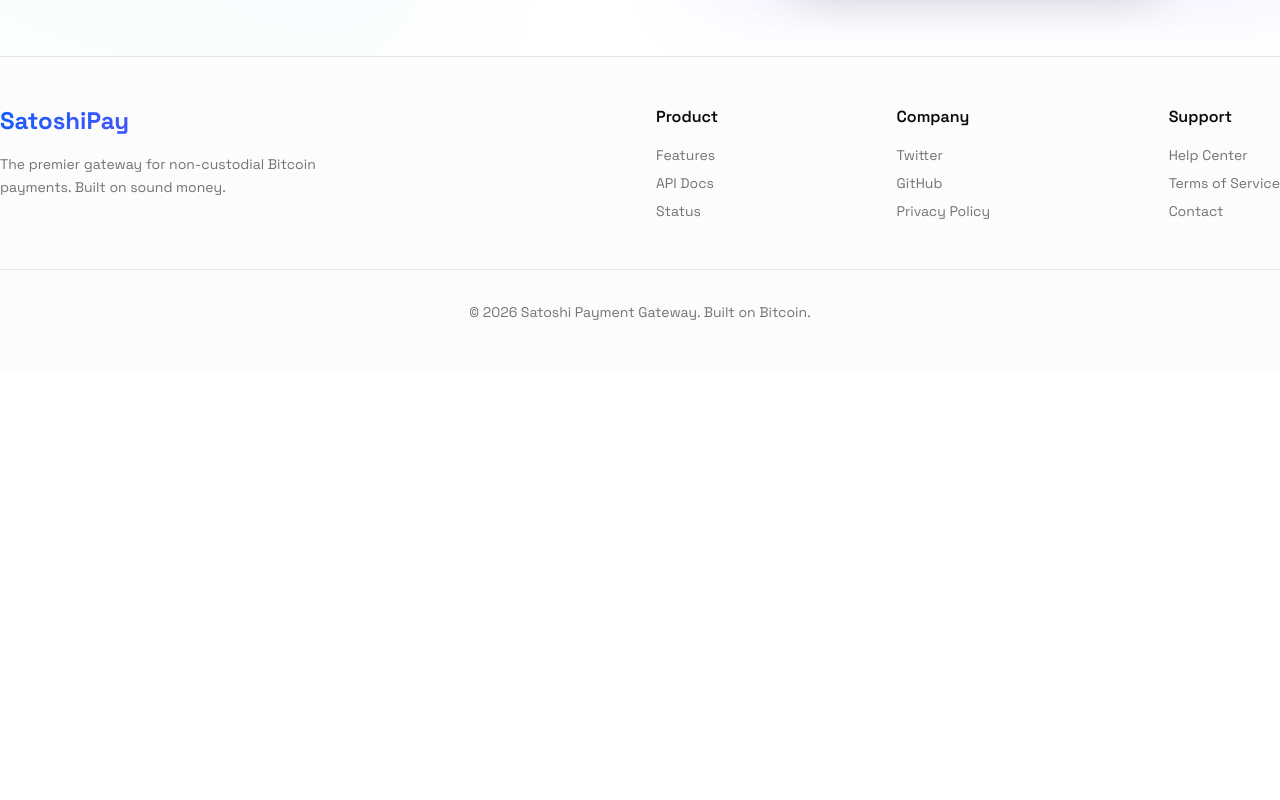
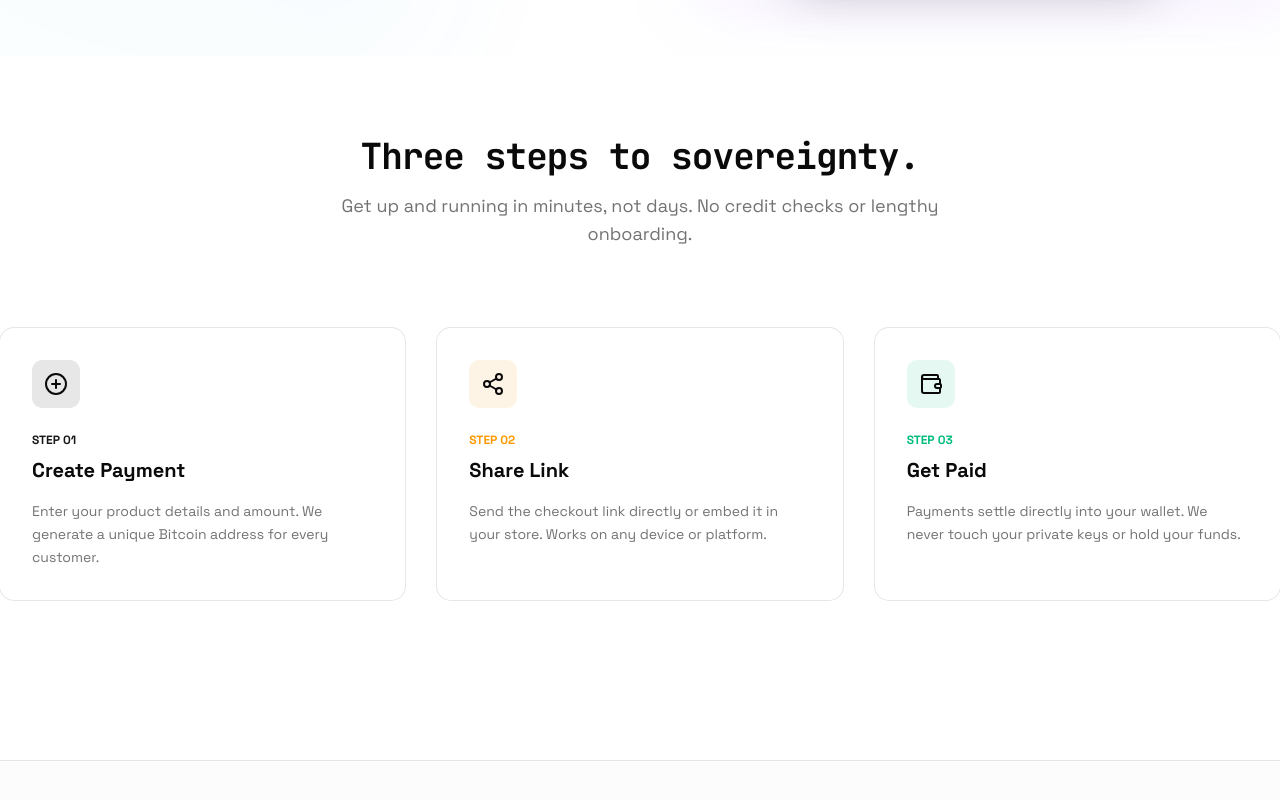
Before and after one commit to mkafonso/satoshi, a Next.js app in the folder web/: page / in a window 1280 px wide. Shown: the part 700-1500 px from the top of the page. Before the commit the page ends 1070 px from the top, so only its background shows below. Built offline with nearby package versions, Linux system fonts and the light colour scheme.

Commit message:
feat: add how-it-works section to landing page

```diff
--- a/web/app/(landing)/page.tsx
+++ b/web/app/(landing)/page.tsx
@@ -1,9 +1,11 @@
 import { HeroSection } from '@/modules/landing/hero/components/hero-section'
+import { HowItWorks } from '@/modules/landing/how-it-works/components/how-it-works'
 
 export default function Page() {
 	return (
-		<>
+		<div className="space-y-20 pb-40">
 			<HeroSection />
-		</>
+			<HowItWorks />
+		</div>
 	)
 }
--- a/web/components/ui/button.tsx
+++ b/web/components/ui/button.tsx
@@ -26,7 +26,7 @@ const buttonVariants = cva(
 					'h-8 gap-1.5 px-2.5 has-data-[icon=inline-end]:pr-2 has-data-[icon=inline-start]:pl-2',
 				xs: "h-6 gap-1 rounded-[min(var(--radius-md),10px)] px-2 text-xs in-data-[slot=button-group]:rounded-lg has-data-[icon=inline-end]:pr-1.5 has-data-[icon=inline-start]:pl-1.5 [&_svg:not([class*='size-'])]:size-3",
 				sm: "h-7 gap-1 rounded-[min(var(--radius-md),12px)] px-2.5 text-[0.8rem] in-data-[slot=button-group]:rounded-lg has-data-[icon=inline-end]:pr-1.5 has-data-[icon=inline-start]:pl-1.5 [&_svg:not([class*='size-'])]:size-3.5",
-				lg: 'h-9 gap-1.5 px-2.5 has-data-[icon=inline-end]:pr-3 has-data-[icon=inline-start]:pl-3',
+				lg: 'h-11 gap-1.5 px-2.5 has-data-[icon=inline-end]:pr-3 has-data-[icon=inline-start]:pl-3',
 				icon: 'size-8',
 				'icon-xs':
 					"size-6 rounded-[min(var(--radius-md),10px)] in-data-[slot=button-group]:rounded-lg [&_svg:not([class*='size-'])]:size-3",
--- /dev/null
+++ b/web/modules/landing/how-it-works/components/how-it-works.tsx
@@ -0,0 +1,39 @@
+'use client'
+
+import { motion } from 'framer-motion'
+import { Steps } from '../data/steps'
+import { StepCard } from './step-card'
+
+export function HowItWorks() {
+	return (
+		<div className="container mx-auto px-4 md:px-0">
+			<motion.div
+				initial={{ opacity: 0, y: 40 }}
+				whileInView={{ opacity: 1, y: 0 }}
+				viewport={{ once: true }}
+				transition={{ duration: 0.5 }}
+				className="text-center mb-20 space-y-4"
+			>
+				<h2 className="font-mono text-4xl font-bold tracking-tight">Three steps to sovereignty.</h2>
+
+				<p className="text-muted-foreground text-lg max-w-2xl mx-auto">
+					Get up and running in minutes, not days. No credit checks or lengthy onboarding.
+				</p>
+			</motion.div>
+
+			<div className="grid grid-cols-1 md:grid-cols-3 gap-8">
+				{Steps.map((step, index) => (
+					<motion.div
+						key={step.id}
+						initial={{ opacity: 0, y: 40 }}
+						whileInView={{ opacity: 1, y: 0 }}
+						viewport={{ once: true }}
+						transition={{ duration: 0.5, delay: index * 0.15 }}
+					>
+						<StepCard step={step} />
+					</motion.div>
+				))}
+			</div>
+		</div>
+	)
+}
--- /dev/null
+++ b/web/modules/landing/how-it-works/components/step-card.tsx
@@ -0,0 +1,32 @@
+import { Card, CardContent } from '@/components/ui/card'
+import { cn } from '@/lib/utils'
+import { Step } from '../types/step'
+
+type StepCardProps = {
+	step: Step
+}
+
+export function StepCard(props: StepCardProps) {
+	const { step } = props
+
+	return (
+		<Card className="group p-8 rounded-xl  h-full transition-all duration-500 hover:-translate-y-2 hover:shadow-xl">
+			<CardContent className="p-0 h-full">
+				<div
+					className={cn(
+						'size-12 rounded-lg flex items-center justify-center mb-6 transition-colors',
+						step.iconWrapper,
+					)}
+				>
+					<step.icon className="size-6" />
+				</div>
+
+				<div className={cn('text-xs font-bold mb-2', step.stepColor)}>{step.label}</div>
+
+				<h3 className="text-xl font-bold mb-4">{step.title}</h3>
+
+				<p className="text-muted-foreground leading-relaxed">{step.description}</p>
+			</CardContent>
+		</Card>
+	)
+}
--- /dev/null
+++ b/web/modules/landing/how-it-works/data/steps.ts
@@ -0,0 +1,35 @@
+import { PlusCircle, Share2, Wallet } from 'lucide-react'
+import { Step } from '../types/step'
+
+export const Steps: Step[] = [
+	{
+		id: 'create-payment',
+		label: 'STEP 01',
+		title: 'Create Payment',
+		description:
+			'Enter your product details and amount. We generate a unique Bitcoin address for every customer.',
+		icon: PlusCircle,
+		iconWrapper: 'bg-primary/10 group-hover:bg-primary group-hover:text-primary-foreground',
+		stepColor: 'text-primary',
+	},
+	{
+		id: 'share-link',
+		label: 'STEP 02',
+		title: 'Share Link',
+		description:
+			'Send the checkout link directly or embed it in your store. Works on any device or platform.',
+		icon: Share2,
+		iconWrapper: 'bg-amber-500/10 group-hover:bg-amber-500 group-hover:text-amber-500-foreground',
+		stepColor: 'text-amber-500',
+	},
+	{
+		id: 'get-paid',
+		label: 'STEP 03',
+		title: 'Get Paid',
+		description:
+			'Payments settle directly into your wallet. We never touch your private keys or hold your funds.',
+		icon: Wallet,
+		iconWrapper: 'bg-emerald-500/10 group-hover:bg-emerald-500 group-hover:text-white',
+		stepColor: 'text-emerald-500',
+	},
+]
--- /dev/null
+++ b/web/modules/landing/how-it-works/types/step.ts
@@ -0,0 +1,11 @@
+import { LucideIcon } from 'lucide-react'
+
+export type Step = {
+	id: string
+	label: string
+	title: string
+	description: string
+	icon: LucideIcon
+	iconWrapper: string
+	stepColor: string
+}
```
Also changed, not shown: web/modules/landing/footer/components/footer.tsx (+6 -6 lines).
